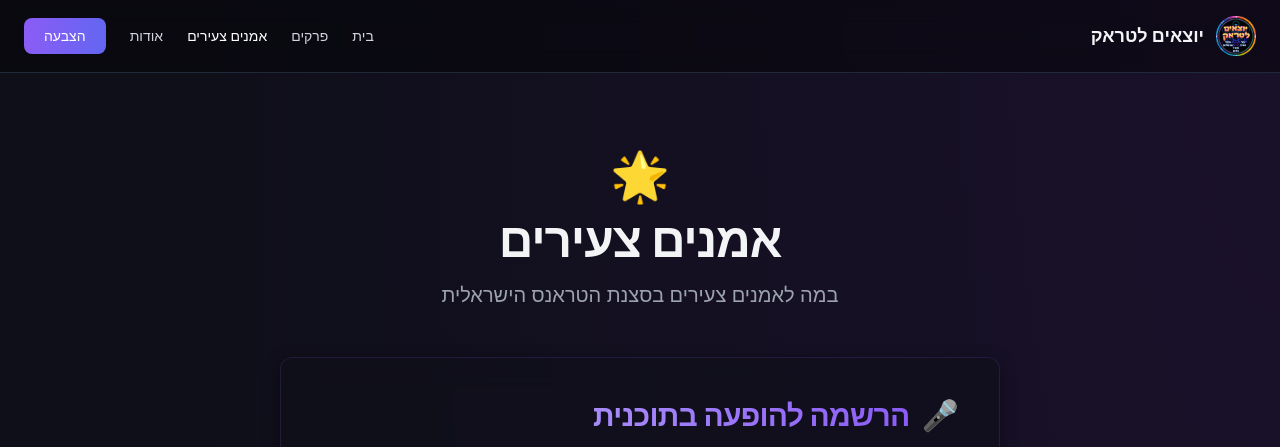
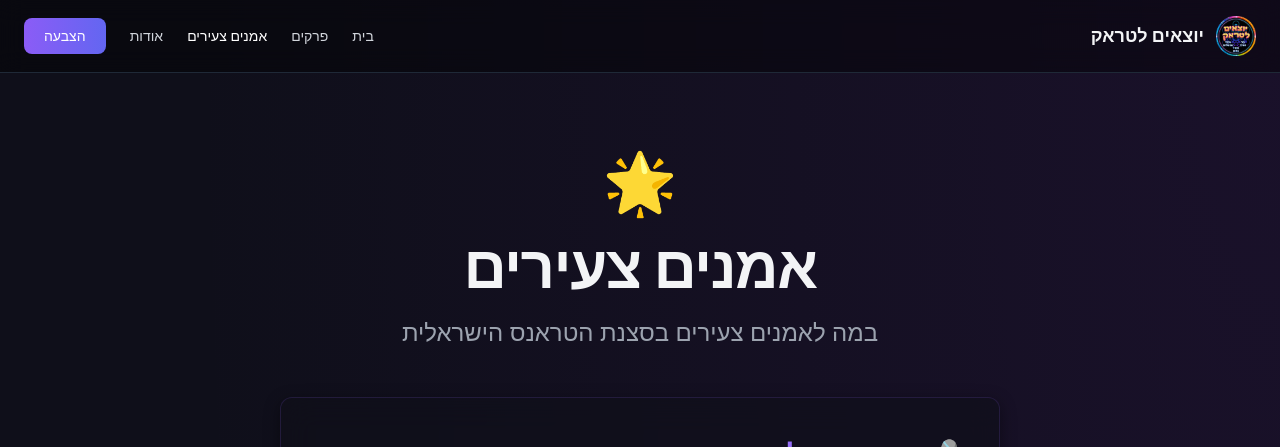
Before and after one commit to ShadowBoxer39/Trance-Awards, a Next.js app: page /young-artists in a window 1280 px wide. Shown: the top 447 px of the page. Built offline with nearby package versions, Linux system fonts and the light colour scheme.

Commit message:
Update young-artists.tsx

```diff
--- a/pages/young-artists.tsx
+++ b/pages/young-artists.tsx
@@ -139,11 +139,11 @@ export default function YoungArtists() {
         </nav>
 
         {/* Hero */}
-        <section className="max-w-5xl mx-auto px-6 pt-20 pb-12">
-          <div className="text-center">
-            <div className="text-5xl mb-4">🌟</div>
-            <h1 className="text-4xl md:text-5xl font-semibold mb-4">אמנים צעירים</h1>
-            <p className="text-xl text-gray-400 max-w-2xl mx-auto">
+        <section className="max-w-7xl mx-auto px-6 pt-20 pb-12">
+          <div className="max-w-4xl mx-auto text-center">
+            <div className="text-6xl mb-6">🌟</div>
+            <h1 className="text-5xl md:text-6xl font-semibold mb-5">אמנים צעירים</h1>
+            <p className="text-xl md:text-2xl text-gray-400">
               במה לאמנים צעירים בסצנת הטראנס הישראלית
             </p>
           </div>
@@ -307,7 +307,7 @@ export default function YoungArtists() {
         </section>
 
         {/* How It Works */}
-        <section className="max-w-5xl mx-auto px-6 py-16">
+        <section className="max-w-7xl mx-auto px-6 py-16">
           <div className="text-center mb-12">
             <span className="text-4xl mb-4 block">🎯</span>
             <h2 className="text-3xl font-semibold mb-4">איך זה עובד?</h2>
@@ -347,7 +347,7 @@ export default function YoungArtists() {
         </section>
 
         {/* Featured Episode - 4 Young Artists */}
-        <section className="max-w-5xl mx-auto px-6 py-16">
+        <section className="max-w-7xl mx-auto px-6 py-16">
           <h2 className="text-2xl font-semibold mb-6">אמנים שהוצגו בעבר</h2>
 
           <div className="grid md:grid-cols-2 gap-6 mb-16">
@@ -414,7 +414,7 @@ export default function YoungArtists() {
         </section>
 
         {/* Special Episode - 4 Young Artists */}
-        <section className="max-w-5xl mx-auto px-6 py-16">
+        <section className="max-w-7xl mx-auto px-6 py-16">
           <h2 className="text-2xl font-semibold mb-6">פרק מיוחד - 4 אמנים צעירים</h2>
 
           <div className="glass-card rounded-xl overflow-hidden border-2 border-purple-500/30">
@@ -466,7 +466,7 @@ export default function YoungArtists() {
 
         {/* Footer */}
         <footer className="border-t border-gray-800 mt-16">
-          <div className="max-w-5xl mx-auto px-6 py-8">
+          <div className="max-w-7xl mx-auto px-6 py-8">
             <div className="flex flex-col md:flex-row justify-between items-center gap-4 text-sm text-gray-500">
               <div>© 2025 יוצאים לטראק</div>
               <div className="flex gap-6">
```
